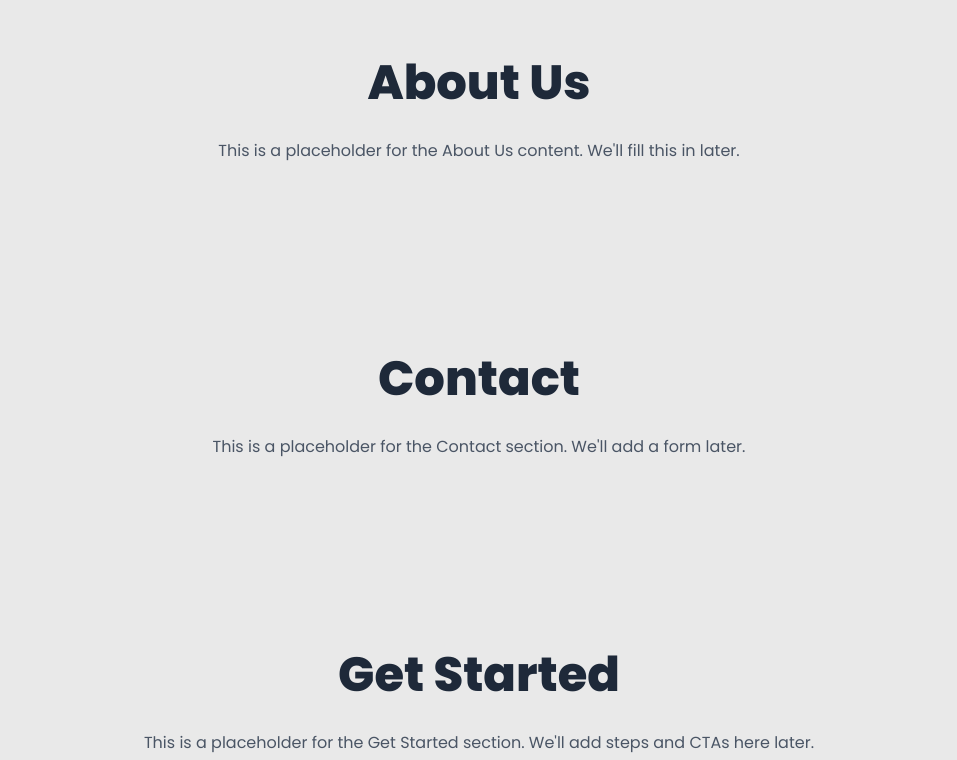
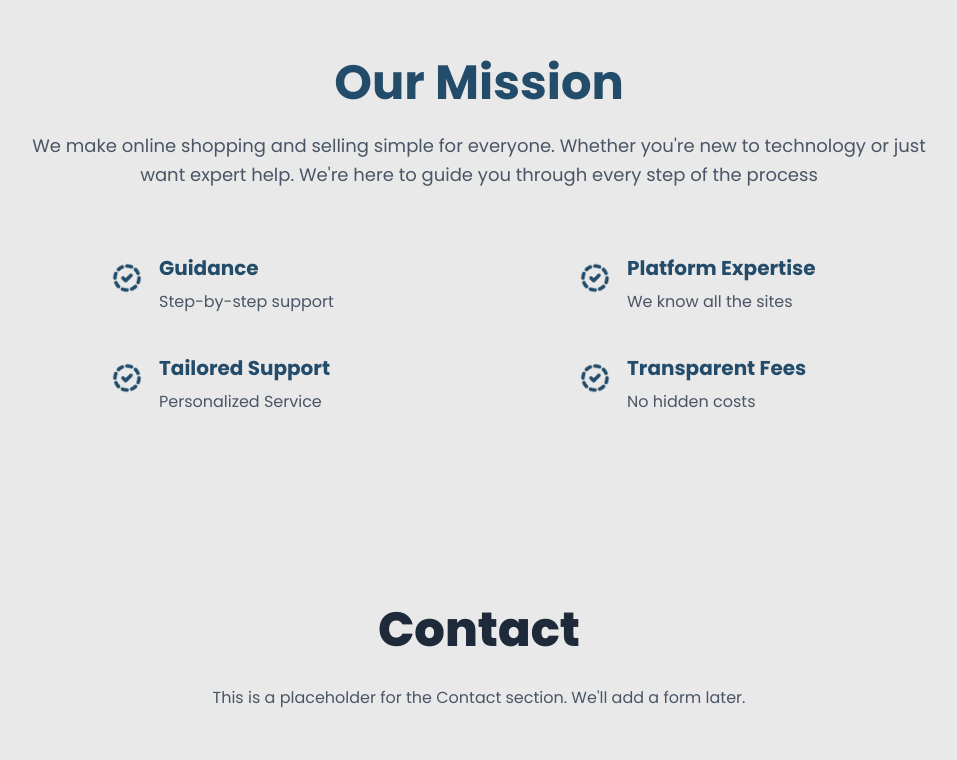
Before and after one commit to imaadh0/online-buy-and-sell, a Next.js app: page / in a window 1280 px wide. Shown: the part 3057-3817 px from the top of the page, without its empty margins (161-1118 px from the left). Built offline with nearby package versions, Linux system fonts and the light colour scheme.

Commit message:
feat: our mission section

```diff
--- a/src/app/page.tsx
+++ b/src/app/page.tsx
@@ -1,11 +1,11 @@
 import Navigation from "@/components/Navigation";
 import HeroSection from "@/components/HeroSection";
 import HowItWorksSection from "@/components/HowItWorksSection";
-import AboutSection from "@/components/AboutSection";
 import ContactSection from "@/components/ContactSection";
 import GetStartedSection from "@/components/GetStartedSection";
 import BrandStrip from "@/components/BrandStrip";
 import HowCanWeHelpSection from "@/components/HowCanWeHelpSection";
+import OurMissionSection from "@/components/OurMissionSection";
 
 export default function Home() {
   return (
@@ -15,7 +15,7 @@ export default function Home() {
       <BrandStrip />
       <HowCanWeHelpSection />
       <HowItWorksSection />
-      <AboutSection />
+      <OurMissionSection />
       <ContactSection />
       <GetStartedSection />
     </div>
--- /dev/null
+++ b/src/components/OurMissionSection.tsx
@@ -0,0 +1,71 @@
+import Image from "next/image";
+
+const OurMissionSection = () => {
+  const features = [
+    {
+      title: "Guidance",
+      description: "Step-by-step support",
+    },
+    {
+      title: "Platform Expertise",
+      description: "We know all the sites",
+    },
+    {
+      title: "Tailored Support",
+      description: "Personalized Service",
+    },
+    {
+      title: "Transparent Fees",
+      description: "No hidden costs",
+    },
+  ];
+
+  return (
+    <section className="py-12 sm:py-16 md:py-20 lg:py-24 bg-[#E9E9E9]">
+      <div className="max-w-7xl mx-auto px-4 sm:px-6 lg:px-8">
+        {/* Header */}
+        <div className="text-center mb-8 sm:mb-12 md:mb-16">
+          <h2 className="text-3xl sm:text-4xl md:text-5xl font-bold text-[#234C6A] mb-4 sm:mb-6">
+            Our Mission
+          </h2>
+          <p className="text-base sm:text-lg text-gray-600 max-w-4xl mx-auto leading-relaxed">
+            We make online shopping and selling simple for everyone. Whether
+            you're new to technology or just want expert help. We're here to
+            guide you through every step of the process
+          </p>
+        </div>
+
+        {/* Features Grid */}
+        <div className="grid grid-cols-1 sm:grid-cols-2 gap-8 sm:gap-6 md:gap-8 lg:gap-10 max-w-4xl mx-auto lg:ml-60">
+          {features.map((feature, index) => (
+            <div key={index} className="flex items-start gap-3 sm:gap-4 group">
+              {/* Icon */}
+              <div className="flex-shrink-0 transition-transform duration-300 group-hover:scale-110 mt-1 sm:mt-2">
+                <Image
+                  src="/tabler-circle.png"
+                  alt={feature.title}
+                  width={32}
+                  height={32}
+                  className="w-6 h-6 sm:w-8 sm:h-8"
+                />
+              </div>
+              {/* Content */}
+              <div className="flex-1">
+                {/* Title */}
+                <h3 className="text-lg sm:text-xl font-bold text-[#234C6A] mb-1 sm:mb-2">
+                  {feature.title}
+                </h3>
+                {/* Description */}
+                <p className="text-sm sm:text-base text-gray-600">
+                  {feature.description}
+                </p>
+              </div>
+            </div>
+          ))}
+        </div>
+      </div>
+    </section>
+  );
+};
+
+export default OurMissionSection;
```
Also changed, not shown: public/tabler-circle.png (added).
